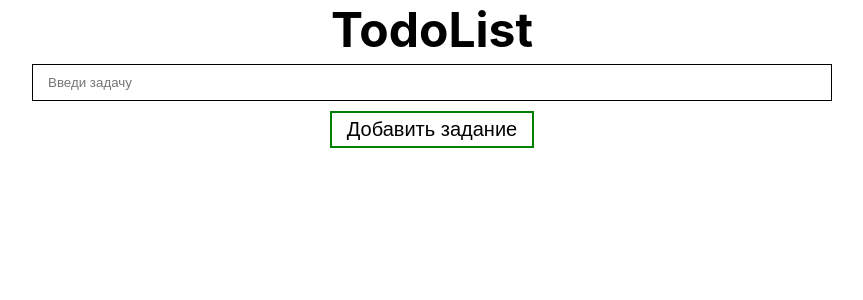
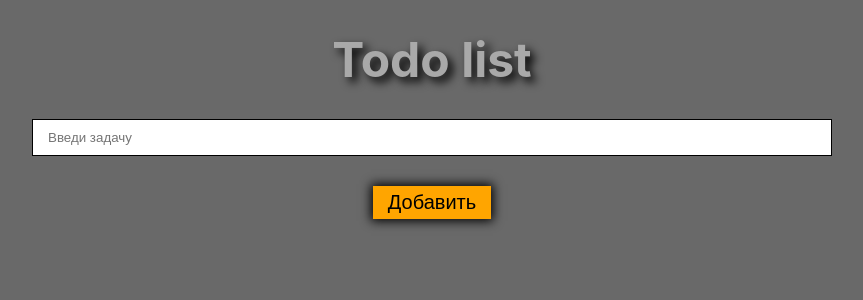
Before and after one commit to Hamersly/react-todo-pages, a React (Create React App) app: page / in a window 1280 px wide. Shown: the top 300 px of the page, without its empty margins (208-1071 px from the left). Built offline with nearby package versions, Linux system fonts and the light colour scheme.

Commit message:
add styles

```diff
--- a/src/components/Input/Input.jsx
+++ b/src/components/Input/Input.jsx
@@ -26,7 +26,7 @@ export const Input = ({ addTodo }) => {
                 onKeyDown={handleSubmit}
                 placeholder="Введи задачу"
             />
-            <AddButton onClick={addTodoInList}>Добавить задание</AddButton>
+            <AddButton onClick={addTodoInList}>Добавить</AddButton>
         </InputBlock>
     );
 };
--- a/src/components/Input/Input.styles.js
+++ b/src/components/Input/Input.styles.js
@@ -10,10 +10,10 @@ export const InputBlock = styled.div`
 export const StyledInput = styled.input`
     width: 100%;
     padding: 10px 15px;
-    margin: 5px 0;
+    margin-top: 30px;
     border: 1px solid;
 `;
 
 export const AddButton = styled(MyButton)`
-    border-color: green;
+    margin: 30px auto 0 auto;
 `;
--- a/src/components/List/List.jsx
+++ b/src/components/List/List.jsx
@@ -13,35 +13,25 @@ export const List = () => {
     const [tasks, setTasks] = useState([]);
 
     const addTodo = (text) => {
-        const newTodo = {
+        const newTasks = {
             id: nanoid(),
             date: new Date().toLocaleString(),
             text,
             isCompleted: false,
         };
 
-        const arr = [...tasks, newTodo];
-        const newTasks = sortTodo(arr);
-
-        setTasks(newTasks);
+        setTasks(prev => [...prev, newTasks]);
     };
 
     const removeTodo = (id) => {
         setTasks(tasks.filter((task) => task.id !== id));
     };
 
-    const sortTodo = (arr, id) => {
-        if (id) {
-            const todoindex = arr.findIndex((task) => task.id === id);
-            arr[todoindex].isCompleted = !arr[todoindex].isCompleted;
-        }
-        return arr.sort((a, b) => a.isCompleted - b.isCompleted);
-    };
-
     const todoCompleted = (id) => {
         const arr = [...tasks];
-        const newTasks = sortTodo(arr, id);
-        setTasks(newTasks);
+        const todoindex = arr.findIndex((task) => task.id === id);
+        arr[todoindex].isCompleted = !arr[todoindex].isCompleted;
+        setTasks(arr);
     };
 
     return (
@@ -60,7 +50,7 @@ export const List = () => {
             <RemoveTasksBlock>
                 {tasks.length > 1 ? (
                     <RemoveTasksButton onClick={() => setTasks([])}>
-                        Удалить все задания
+                        Удалить всё
                     </RemoveTasksButton>
                 ) : (
                     <div></div>
--- a/src/components/List/List.styles.js
+++ b/src/components/List/List.styles.js
@@ -6,16 +6,17 @@ export const MyButton = styled.button`
     padding: 5px 15px;
     font-size: 20px;
     background: transparent;
-    border: 2px solid;
-    margin: 5px auto;
+    background-color: orange;
+    box-shadow: 0 0 10px 2px black;
+    border: none;
 `;
 
 export const RemoveTasksButton = styled(MyButton)`
-    background-color: orange;
+    margin-bottom: 30px;
 `;
 
 export const RemoveTasksBlock = styled.div`
     display: flex;
     justify-content: center;
-    margin-top: 20px;
+    margin-top: 30px;
 `;
--- a/src/components/Task/Task.jsx
+++ b/src/components/Task/Task.jsx
@@ -1,20 +1,31 @@
 import React from "react";
-import { TaskWrapper, TaskText, TaaskBlock, RemoveButton } from "./Task.styles";
+import {
+    TaskWrapper,
+    TaskText,
+    TaaskBlock,
+    DateBlock,
+    RemoveButton,
+    Date
+} from "./Task.styles";
 
 export const Task = ({ task, removeTodo, todoCompleted }) => {
     return (
         <TaaskBlock>
-            <p>{task.date}</p>
+            <DateBlock>
+                <Date>{task.date}</Date>
+                <RemoveButton onClick={() => removeTodo(task.id)}>
+                удалить
+            </RemoveButton>
+            </DateBlock>
             <TaskWrapper onClick={() => todoCompleted(task.id)}>
                 {task.isCompleted ?
                     <TaskText Completed={"text-decoration: line-through;"}>
                         {task.text}
                     </TaskText>
-                 : <TaskText>{task.text}</TaskText>}
+                 : <TaskText>{task.text}</TaskText>
+                }
             </TaskWrapper>
-            <RemoveButton onClick={() => removeTodo(task.id)}>
-                Удалить задание
-            </RemoveButton>
+
         </TaaskBlock>
     );
 };
--- a/src/components/Task/Task.styles.js
+++ b/src/components/Task/Task.styles.js
@@ -1,10 +1,8 @@
 import styled from "styled-components";
-import { MyButton } from "../List/List.styles";
 
 export const TaskWrapper = styled.div`
     display: flex;
     padding: 15px;
-    border: 2px solid;
     margin: 5px 0;
     justify-content: space-between;
     align-items: center;
@@ -14,14 +12,35 @@ export const TaaskBlock = styled.div`
     display: flex;
     flex-direction: column;
     align-items: space-around;
-    margin: 15px 0;
+    margin: 30px 0 0 0 ;
+    box-shadow: 0 0 10px 5px black;
+    background-color: #A9A9A9;
+    border-radius: 30px;
 `;
 
-export const RemoveButton = styled(MyButton)`
-    border-color: red;
+export const DateBlock = styled.div`
+    display: flex;
+    justify-content: space-between;
+`;
+
+export const Date = styled.h3`
+    color: orange;
+    margin: 15px 0 15px 15px;
+    width: auto;
+    text-shadow: 1px 1px 2px black;
+`;
+
+export const RemoveButton = styled.button`
+    background-color: orange;
+    border: none;
+    padding: 10px;
+    margin: 15px 15px;
+    border-radius: 0%;
+    box-shadow: 0 0 10px 3px black;
 `;
 
 export const TaskText = styled.h3`
     ${(props) => props.Completed};
     word-break: break-all;
+    color:
 `;
--- a/src/components/Title/Title.jsx
+++ b/src/components/Title/Title.jsx
@@ -2,5 +2,5 @@ import React from "react";
 import { StyledTitle } from "./Title.styles";
 
 export const Title = (props) => {
-    return <StyledTitle>TodoList</StyledTitle>;
+    return <StyledTitle>Todo list</StyledTitle>;
 };
--- a/src/components/Title/Title.styles.js
+++ b/src/components/Title/Title.styles.js
@@ -5,4 +5,7 @@ export const StyledTitle = styled.h1`
     font-weight: 700;
     font-size: 3rem;
     text-align: center;
+    margin-top 30px;
+    color: #A9A9A9;
+    text-shadow: 5px 5px 10px black;
 `;
--- a/src/index.css
+++ b/src/index.css
@@ -5,6 +5,7 @@ body {
         "Helvetica Neue", sans-serif;
     -webkit-font-smoothing: antialiased;
     -moz-osx-font-smoothing: grayscale;
+    background-color: #696969;
 }
 
 code {
@@ -21,6 +22,7 @@ code {
 #root {
     display: flex;
     justify-content: center;
+
 }
 .App {
     width: 800px;
```
